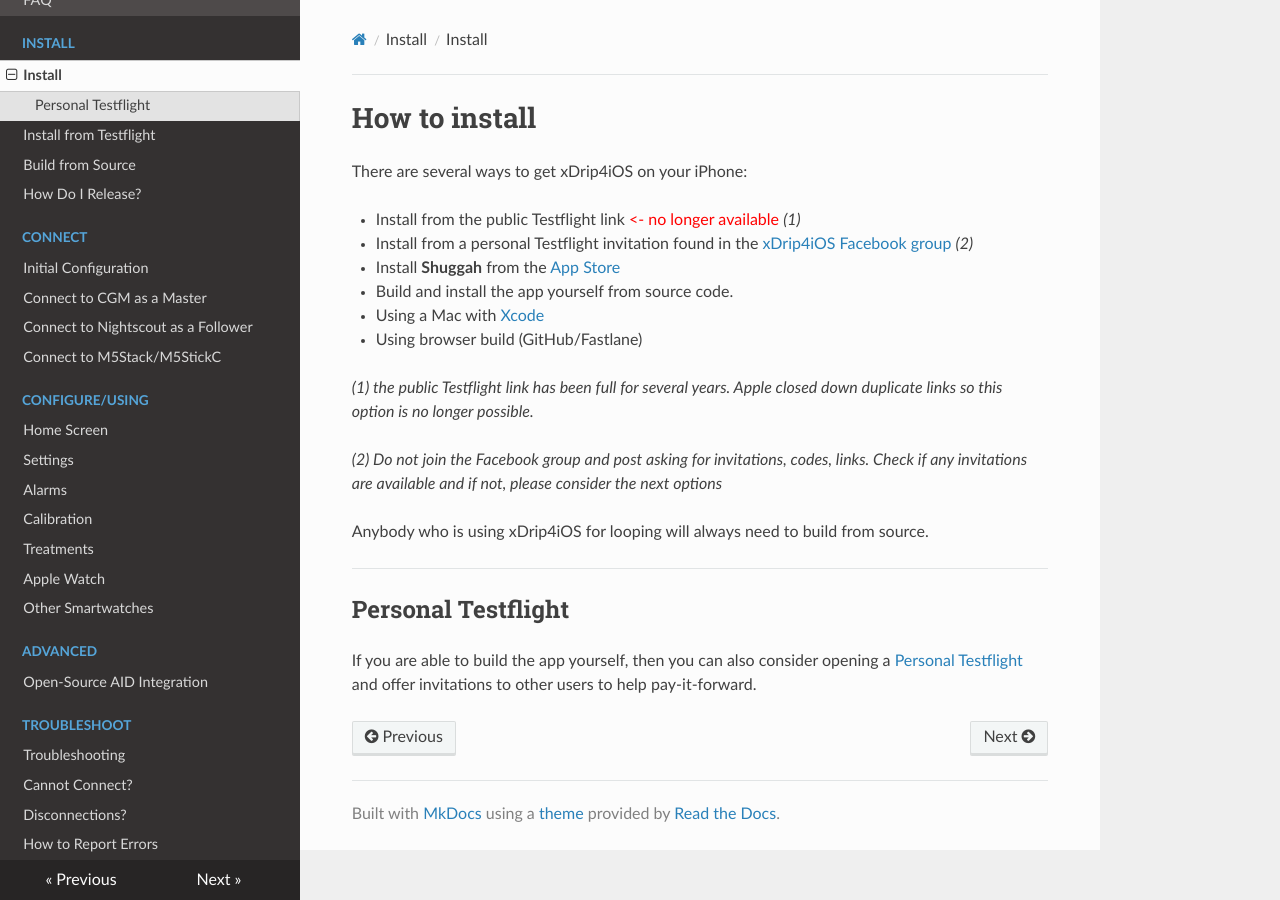
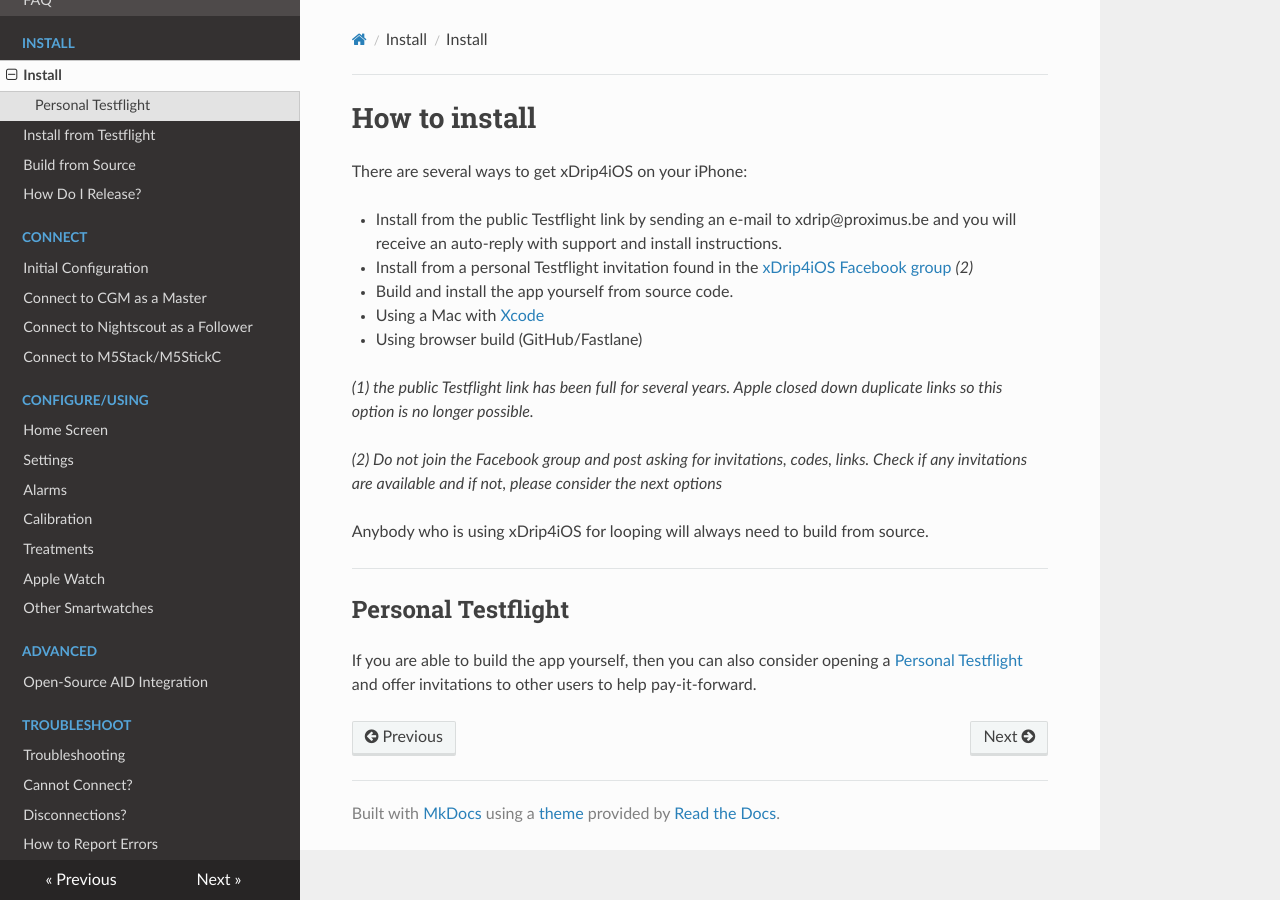
Before and after one commit to paulplant/xdrip4ios_docs, an MkDocs documentation site: the page built from docs/install/install.md, in a window 1280 px wide. Built offline with MkDocs 1.6.1, drawn with Linux system fonts in a browser that asks for light colours; nearby versions of some CDN libraries.

Commit message:
remove shuggah references

```diff
--- a/docs/install/install.md
+++ b/docs/install/install.md
@@ -2,9 +2,8 @@
 
 There are several ways to get xDrip4iOS on your iPhone:
 
-- Install from the public Testflight link <span style="color:red"><- no longer available</span> *(1)*
+- Install from the public Testflight link by sending an e-mail to xdrip@proximus.be and you will receive an auto-reply with support and install instructions.
 - Install from a personal Testflight invitation found in the [xDrip4iOS Facebook group](https://www.facebook.com/groups/853994615056838)  *(2)*
-- Install **Shuggah** from the [App Store](https://apps.apple.com/en/app/shuggah/id1586789452)
 - Build and install the app yourself from source code.
   - Using a Mac with [Xcode](build.md)
   - Using browser build (GitHub/Fastlane)
```
Also changed, not shown: docs/index.md (+0 -2 lines), docs/install/build.md (+1 -1 lines).
